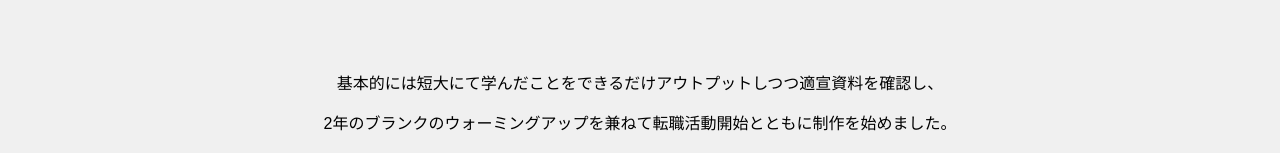
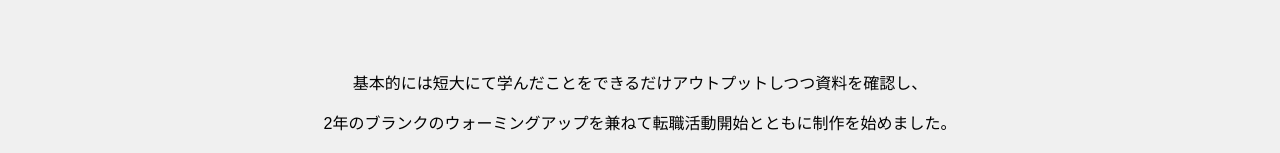
Before and after one commit to matsubokurin/portfolio, a plain HTML site: page index.html in a window 1280 px wide. Shown: the part 559-712 px from the top of the page. Drawn offline with Linux system fonts and the light colour scheme.

Commit message:
Add files via upload

```diff
--- a/index.html
+++ b/index.html
@@ -91,7 +91,7 @@
 <p>流れてきた画像をクリックで該当ページに飛べます。</p>
 <br></br>
 <br></br>
-<p>基本的には短大にて学んだことをできるだけアウトプットしつつ適宣資料を確認し、</p>
+<p>基本的には短大にて学んだことをできるだけアウトプットしつつ資料を確認し、</p>
 <p>2年のブランクのウォーミングアップを兼ねて転職活動開始とともに制作を始めました。</p>
 <p>未経験かつ小売業として勤務しながらの制作のためクオリティが低く、お見苦しい点もおありかとは思いますが、</p>
 <p>やはりとても楽しく制作でき、改めてプログラミングの楽しさを実感いたしました。</p>
```
